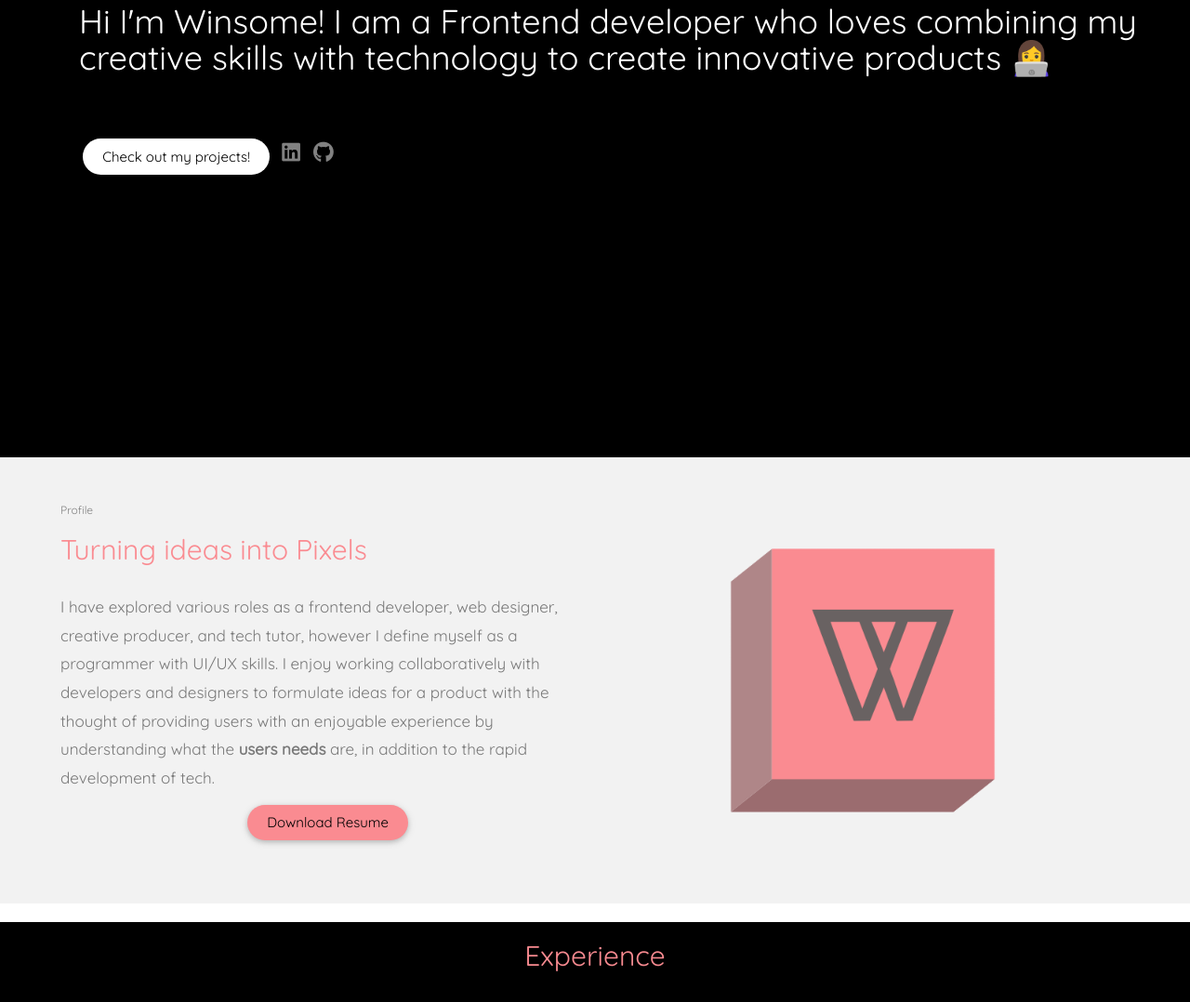
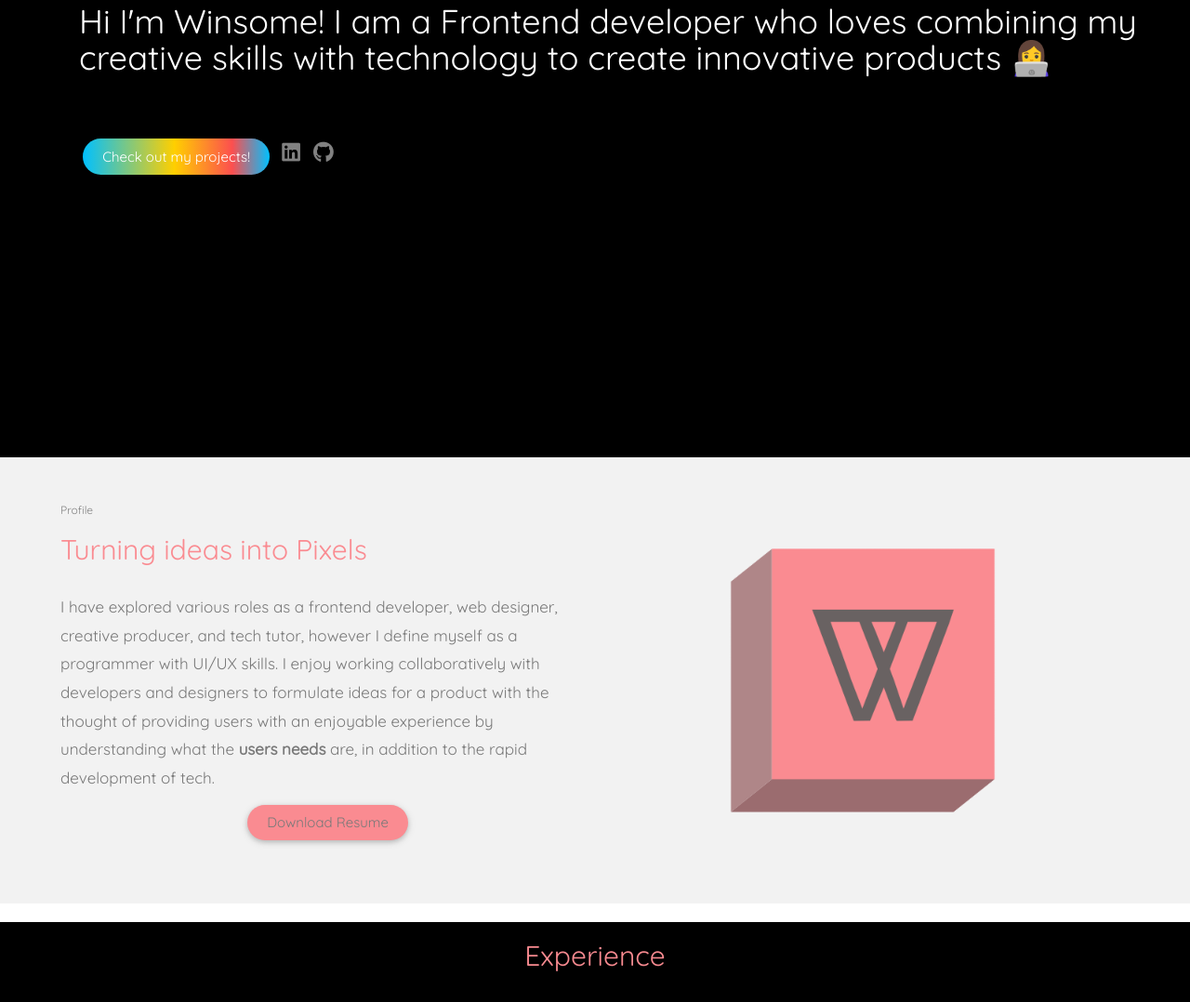
Before and after one commit to WinsomeYuen/Portfolio, a plain HTML site: page index.html in a window 1280 px wide. Shown: the part 308-1386 px from the top of the page at 93% size. Drawn offline with nearby package versions, Linux system fonts and the light colour scheme; a web font is replaced by a local one.

Commit message:
Updated Icons and Index+Profile CSS

```diff
--- a/css/profile.css
+++ b/css/profile.css
@@ -17,8 +17,8 @@
     text-align: center;
 }
 .cv-button{
-    text-align: center;
     background-color: #FA8B91;
+    color: #797979;
 }
 .column-profile{
     float: left;
--- a/css/stylesheet.css
+++ b/css/stylesheet.css
@@ -40,6 +40,19 @@ body{
 }
 .container-fluid {
   padding: 60px 50px;
+}
+.rainbow-button {
+  color:#FFF;
+  background-image: linear-gradient(90deg, #00C0FF 0%, #FFCF00 49%, #FC4F4F 80%, #00C0FF 100%);
+}
+.rainbow-button:after {
+  content:attr(alt);
+  background-color:#191919;
+  display:flex;
+  align-items:center;
+}
+.rainbow-button:hover {
+  animation:slidebg 2s linear infinite;
 }
 
 /*Navigation Bar*/
@@ -150,6 +163,13 @@ u.dotted{
   text-decoration: none;
 }
 
+
+@keyframes slidebg {
+  to {
+    background-position:20vw;
+  }
+}
+
 /*Sliding animation throughout page*/
 .slideanim {visibility:hidden;}
 .slide {
@@ -213,7 +233,7 @@ u.dotted{
    background-color: #000000;
  }
 footer .fab{
-  color: #ffffff;
+  color: #FFFFFF;
   font-size: 1.5em;
   padding: 5px;
 }
@@ -223,5 +243,5 @@ footer .fab:hover{
 footer .glyphicon {
   font-size: 20px;
   margin-bottom: 20px;
-  color: #ffffff;
+  color: #FFFFFF;
 }
--- a/index.html
+++ b/index.html
@@ -52,7 +52,7 @@
       </div>
       <br/><br/>
       <p class="container">
-        <a href="pages/work.html" class="btn">Check out my projects!</a>
+        <a href="pages/work.html" class="btn rainbow-button">Check out my projects!</a>
         <a href="https://www.linkedin.com/in/winsomeyuen/"><i class="fab fa-linkedin"></i></a>
         <a href="https://github.com/WinsomeYuen"><i class="fab fa-github"></i></a>
       </p>
```
Also changed, not shown: assets/images/android-chrome-192x192.png (added), assets/images/android-chrome-512x512.png (added), assets/images/apple-touch-icon.png (added), assets/images/favicon-16x16.png, assets/images/favicon-32x32.png, assets/images/favicon-96x96.png (deleted), assets/images/favicon.ico, 2 other files.
